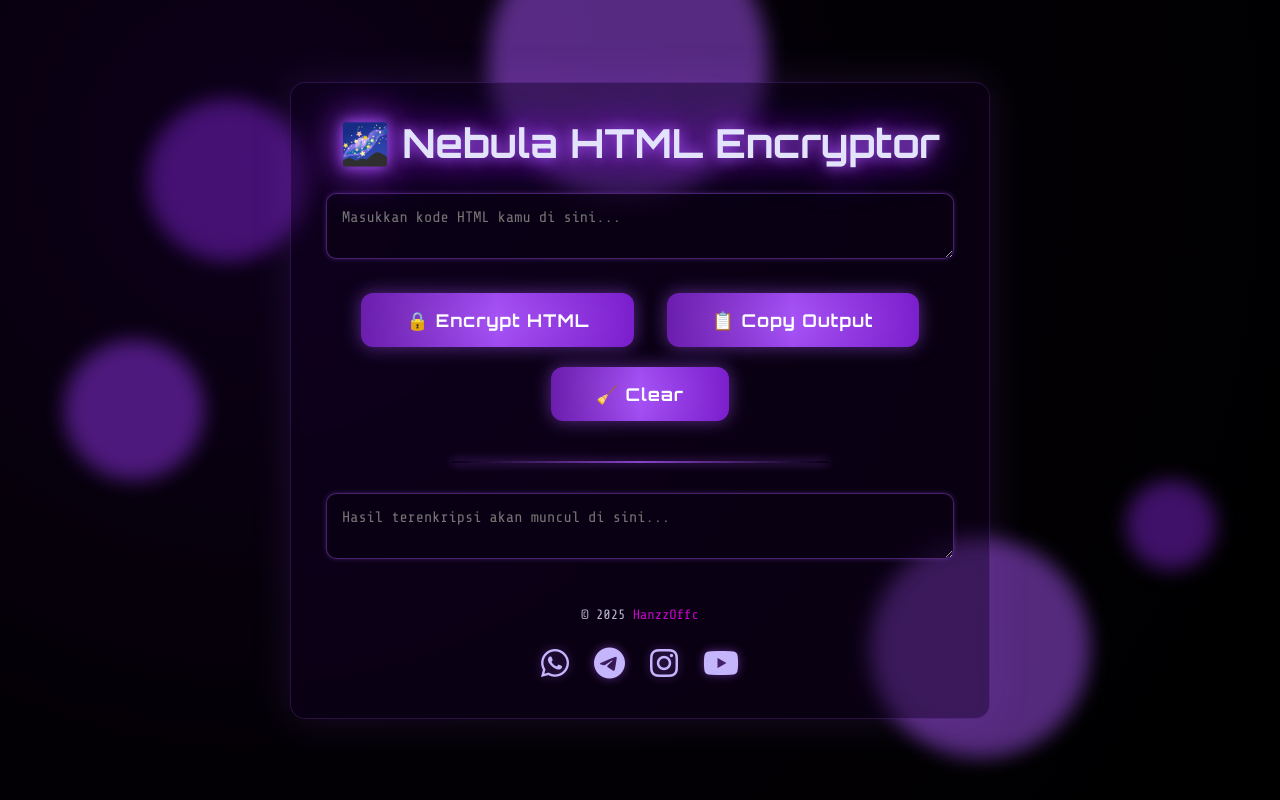
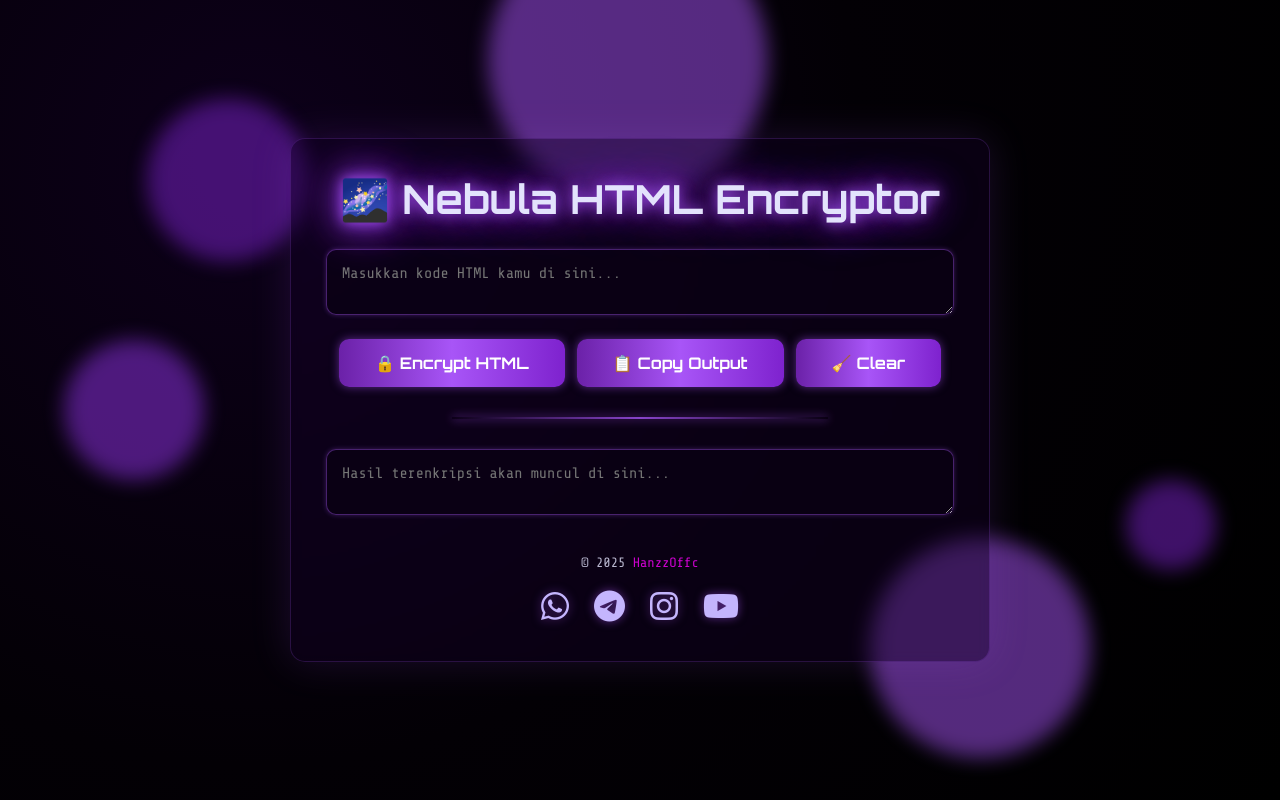
Before and after one commit to Hanzzoffcs/Web-Encrypt, a plain HTML site: page index.html in a window 1280 px wide. Drawn offline with nearby package versions, Linux system fonts and the light colour scheme.

Commit message:
Update style.css

```diff
--- a/style.css
+++ b/style.css
@@ -1,5 +1,3 @@
-/* style.css (Versi 4: Cyberpunk Nebula Enhanced) */
-
 @import url('https://fonts.googleapis.com/css2?family=Share+Tech+Mono&family=Orbitron:wght@700&display=swap');
 
 * {
@@ -8,9 +6,6 @@
   box-sizing: border-box;
 }
 
-/* ===============================
-   BACKGROUND & MAIN CONTAINER
-================================*/
 body {
   background: radial-gradient(circle at 20% 20%, #0d001a, #030005, #000);
   font-family: 'Share Tech Mono', monospace;
@@ -42,9 +37,6 @@ main {
   to { opacity: 1; transform: translateY(0); }
 }
 
-/* ===============================
-   TITLE & DIVIDER
-================================*/
 h1 {
   font-family: 'Orbitron', sans-serif;
   font-size: 2.5rem;
@@ -68,9 +60,6 @@ hr.nebula-divider {
   opacity: 0.8;
 }
 
-/* ===============================
-   TEXTAREA STYLES
-================================*/
 textarea {
   width: 100%;
   background: rgba(10, 0, 20, 0.7);
@@ -92,73 +81,37 @@ textarea:focus {
   box-shadow: 0 0 20px #00ffc4, inset 0 0 10px rgba(0, 255, 196, 0.2);
 }
 
-/* ===============================
-   BUTTONS (ENHANCED VERSION)
-================================*/
+.btn-group {
+  display: flex;
+  justify-content: center;
+  gap: 12px;
+  flex-wrap: wrap;
+}
+
 button {
   background: linear-gradient(90deg, #6b21a8, #a855f7, #7e22ce);
   border: none;
-  border-radius: 12px;
+  border-radius: 10px;
   color: white;
-  font-weight: 700;
+  font-weight: bold;
   cursor: pointer;
-  padding: 16px 45px;
-  margin: 10px 12px;
+  padding: 14px 36px;
   transition: all 0.3s ease;
   font-family: 'Orbitron', sans-serif;
-  font-size: 1.1rem;
-  letter-spacing: 1px;
-  box-shadow: 0 0 18px rgba(168, 85, 247, 0.5),
-              0 0 35px rgba(110, 20, 200, 0.3) inset;
-  animation: fadeIn 1s ease forwards;
-  opacity: 0;
+  font-size: 1rem;
+  box-shadow: 0 0 10px rgba(168, 85, 247, 0.5);
 }
 
 button:hover {
-  filter: brightness(1.3);
-  transform: scale(1.08);
-  box-shadow: 0 0 25px #a855f7, 0 0 15px #00ffc4 inset;
+  filter: brightness(1.25);
+  box-shadow: 0 0 25px #a855f7, 0 0 5px #ff00ff;
+  transform: translateY(-2px);
 }
 
-button:active {
-  transform: scale(0.96);
-  box-shadow: 0 0 10px #a855f7 inset;
-}
-
-@keyframes fadeIn {
-  from { transform: translateY(20px); opacity: 0; }
-  to { transform: translateY(0); opacity: 1; }
-}
-
-/* ===============================
-   DOWNLOAD LINK
-================================*/
-#downloadLink {
-  margin-top: 15px;
-  text-decoration: none;
-  display: inline-block;
-  color: #a8b7ff;
-  background: rgba(20, 15, 40, 0.6);
-  border: 1px solid rgba(120, 120, 255, 0.3);
-  border-radius: 10px;
-  padding: 10px 24px;
-  transition: all 0.25s ease;
-}
-
-#downloadLink:hover {
-  color: #fff;
-  background: rgba(80, 70, 255, 0.3);
-  box-shadow: 0 0 10px rgba(130, 110, 255, 0.5);
-}
-
-/* ===============================
-   FOOTER & SOCIAL MEDIA
-================================*/
 footer {
   font-size: 0.85rem;
   opacity: 0.8;
-  margin-top: 1.5rem;
-  text-align: center;
+  margin-top: 1rem;
 }
 
 footer .author {
@@ -172,7 +125,7 @@ footer:hover .author {
 }
 
 .social-links {
-  margin-top: 25px;
+  margin-top: 20px;
   display: flex;
   justify-content: center;
   gap: 25px;
@@ -185,23 +138,12 @@ footer:hover .author {
   text-shadow: 0 0 10px rgba(168, 85, 247, 0.5);
 }
 
-.social-links a:hover {
-  transform: scale(1.2);
-}
-
+.social-links a:hover { transform: scale(1.2); }
 .social-links .fa-whatsapp:hover { color: #25D366; text-shadow: 0 0 15px #25D366; }
 .social-links .fa-telegram:hover { color: #0088CC; text-shadow: 0 0 15px #0088CC; }
-.social-links .fa-instagram:hover {
-  background: radial-gradient(circle at 30% 107%, #fdf497 0%, #fd5949 45%, #d6249f 60%, #285AEB 90%);
-  -webkit-background-clip: text;
-  -webkit-text-fill-color: transparent;
-  text-shadow: none;
-}
+.social-links .fa-instagram:hover { background: radial-gradient(circle at 30% 107%, #fdf497 0%, #fd5949 45%, #d6249f 60%, #285AEB 90%); -webkit-background-clip: text; -webkit-text-fill-color: transparent; text-shadow: none; }
 .social-links .fa-youtube:hover { color: #FF0000; text-shadow: 0 0 15px #FF0000; }
 
-/* ===============================
-   NEBULA PARTICLES
-================================*/
 .nebula {
   position: absolute;
   width: 100%;
@@ -217,13 +159,13 @@ footer:hover .author {
   animation: float 25s infinite ease-in-out;
 }
 
-.p1 { width: 160px; height: 160px; top: 15%; left: 10%; background: #7e22ce; animation-delay: 0s; }
-.p2 { width: 220px; height: 220px; bottom: 5%; right: 15%; background: #a855f7; animation-delay: 3s; animation-duration: 30s; }
-.p3 { width: 140px; height: 140px; bottom: 40%; left: 5%; background: #9333ea; animation-delay: 5s; }
-.p4 { width: 90px; height: 90px; top: 60%; right: 5%; background: #7e22ce; animation-delay: 8s; animation-duration: 25s; }
-.p5 { width: 280px; height: 280px; top: -10%; right: 40%; background: #a855f7; animation-delay: 12s; animation-duration: 18s; }
+.p1 { width:160px;height:160px;top:15%;left:10%;background:#7e22ce;animation-delay:0s; }
+.p2 { width:220px;height:220px;bottom:5%;right:15%;background:#a855f7;animation-delay:3s;animation-duration:30s; }
+.p3 { width:140px;height:140px;bottom:40%;left:5%;background:#9333ea;animation-delay:5s; }
+.p4 { width:90px;height:90px;top:60%;right:5%;background:#7e22ce;animation-delay:8s;animation-duration:25s; }
+.p5 { width:280px;height:280px;top:-10%;right:40%;background:#a855f7;animation-delay:12s;animation-duration:18s; }
 
 @keyframes float {
-  0%, 100% { transform: translateY(0) translateX(0); }
+  0%,100% { transform: translateY(0) translateX(0); }
   50% { transform: translateY(-60px) translateX(60px) scale(1.05); }
 }
```
